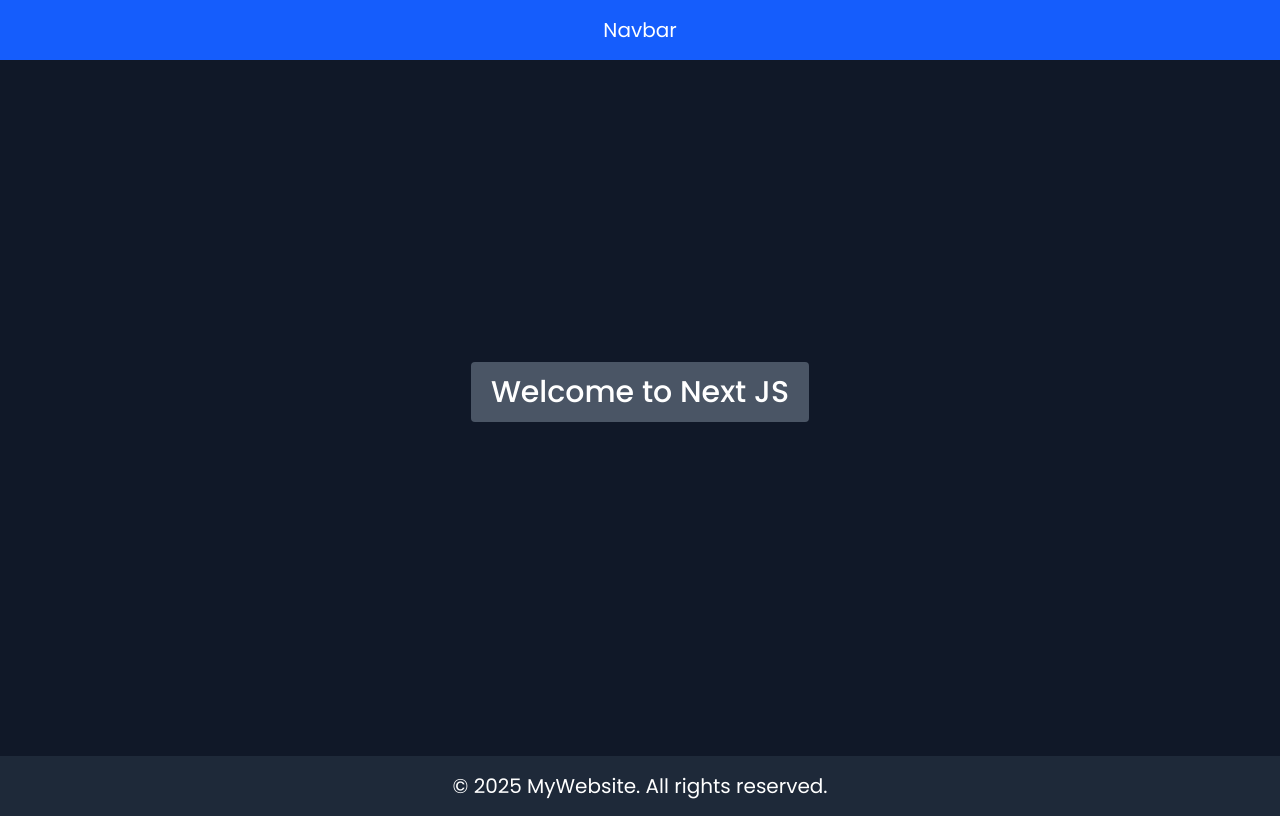
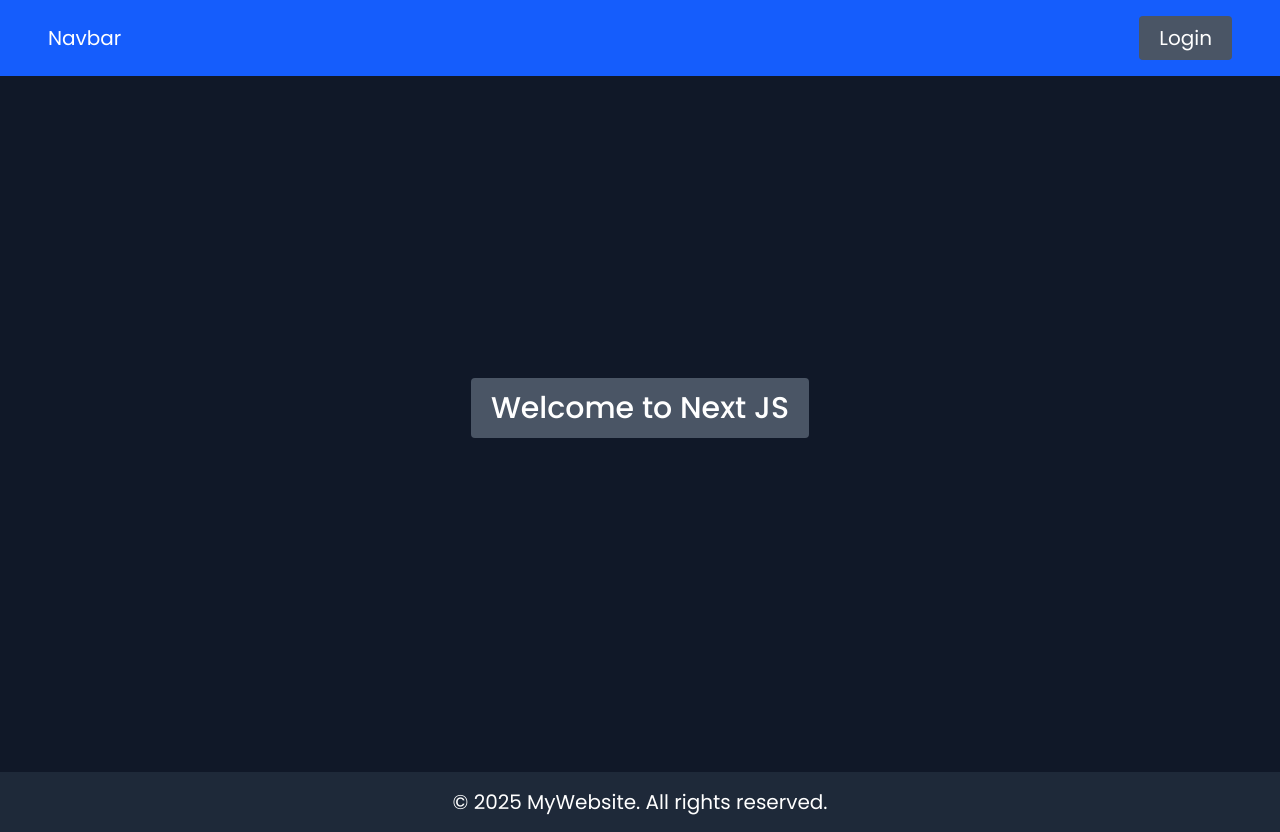
Before and after one commit to towfiqislambd/next-starter-template, a Next.js app: page / in a window 1280 px wide. Built offline with nearby package versions, Linux system fonts and the light colour scheme; no server answers.

Commit message:
setup done

```diff
--- a/src/Hooks/auth.mutation.ts
+++ b/src/Hooks/auth.mutation.ts
@@ -3,6 +3,7 @@ import { useMutation, useQuery } from "@tanstack/react-query";
 import { GetUserDataFunc, LoginFunc } from "./auth.api";
 import useAuth from "./useAuth";
 import toast from "react-hot-toast";
+import { useRouter } from "next/navigation";
 
 // get user data:
 export const useGetUserData = (token: any) => {
@@ -16,7 +17,9 @@ export const useGetUserData = (token: any) => {
 
 // Login:
 export const useLogin = () => {
+  const router = useRouter();
   const { setToken } = useAuth();
+
   return useMutation({
     mutationKey: ["login"],
     mutationFn: payload => LoginFunc(payload),
@@ -26,6 +29,7 @@ export const useLogin = () => {
         if (data?.data?.token) {
           setToken(data?.data?.token);
         }
+        router.push("/dashboard");
       }
     },
     onError: (err: any) => {
--- a/src/Shared/Navbar.tsx
+++ b/src/Shared/Navbar.tsx
@@ -1,7 +1,15 @@
+import Link from "next/link";
+
 const Navbar = () => {
   return (
-    <div className="w-full bg-blue-600 text-white py-4 text-xl text-center">
-      Navbar
+    <div className="w-full px-12 bg-blue-600 text-white py-4 text-xl flex justify-between items-center">
+      <p>Navbar</p>
+      <Link
+        href={"/auth/login"}
+        className="px-5 py-2 rounded bg-gray-600 cursor-pointer"
+      >
+        Login
+      </Link>
     </div>
   );
 };
```
